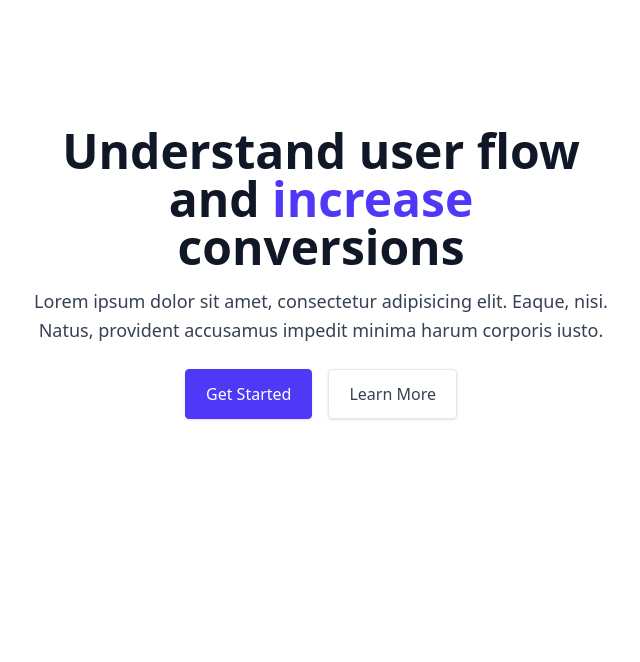
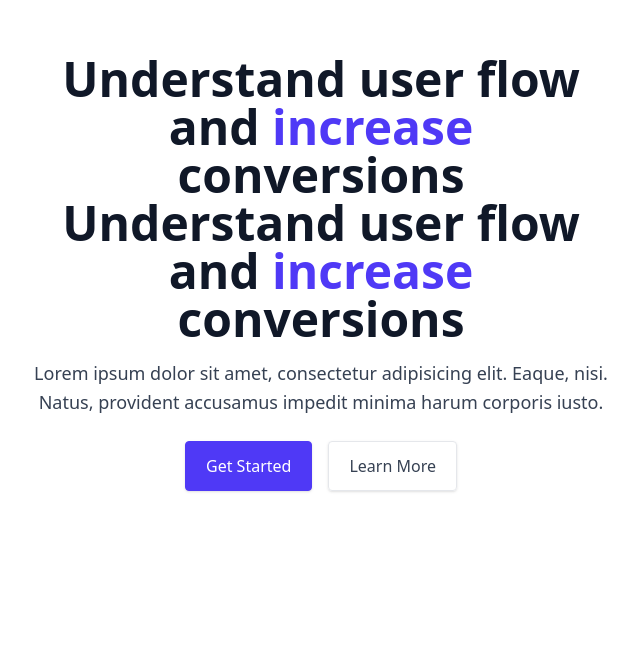
Before and after one commit to Anggieta08/Hut-Bio, a plain HTML site: page index.html in a window 1280 px wide. Shown: the part 127-789 px from the top of the page, without its empty margins (319-959 px from the left). Drawn offline with nearby package versions, Linux system fonts and the light colour scheme.

Commit message:
perubahan header

```diff
--- a/index.html
+++ b/index.html
@@ -10,6 +10,12 @@
     <section class="bg-white lg:grid lg:h-screen lg:place-content-center">
   <div class="mx-auto w-screen max-w-screen-xl px-4 py-16 sm:px-6 sm:py-24 lg:px-8 lg:py-32">
     <div class="mx-auto max-w-prose text-center">
+      <h1 class="text-4xl font-bold text-gray-900 sm:text-5xl">
+        Understand user flow and
+        <strong class="text-indigo-600"> increase </strong>
+        conversions
+      </h1>
+
       <h1 class="text-4xl font-bold text-gray-900 sm:text-5xl">
         Understand user flow and
         <strong class="text-indigo-600"> increase </strong>
```
